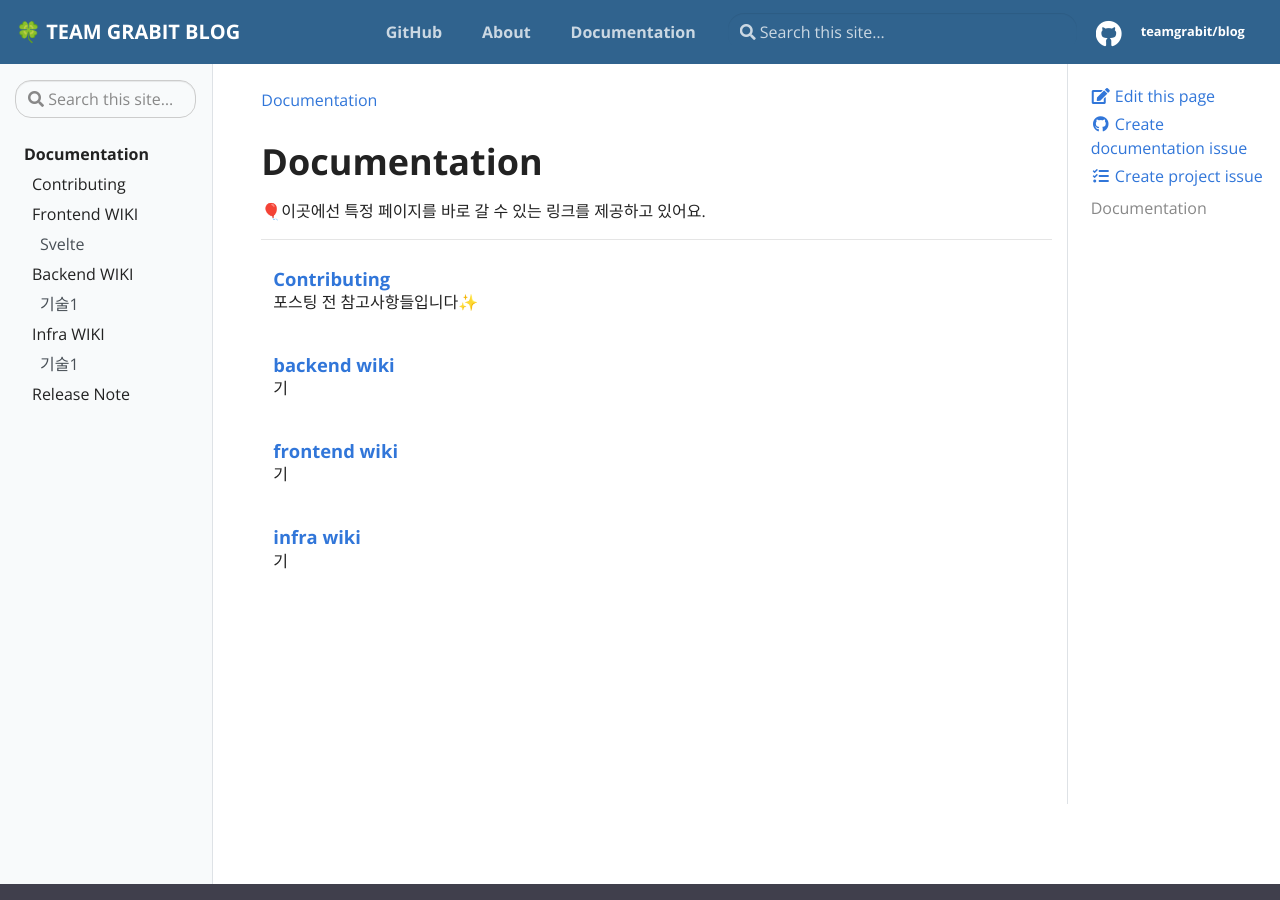
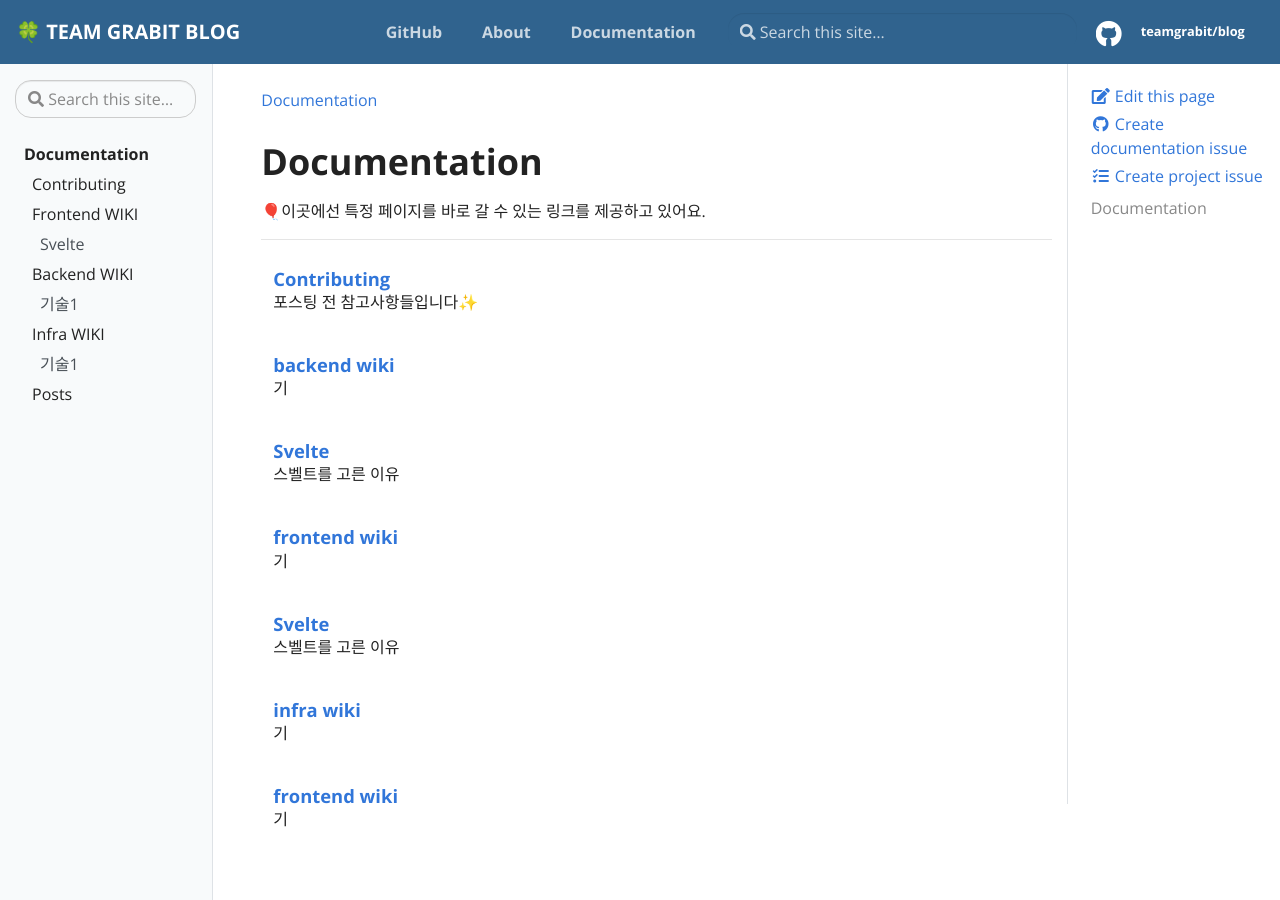
Before and after one commit to TeamGrabit/blog, a Jekyll site: the page built from pages/docs.md, in a window 1280 px wide and 900 px high. Built offline with Jekyll 4.4.1, drawn with Linux system fonts in a browser that asks for light colours.

Commit message:
헤더 설정 및 릴리즈노트 탭 변경

```diff
--- a/_data/toc.yml
+++ b/_data/toc.yml
@@ -18,8 +18,8 @@
       children:
         - title: 기술1
           url: "docs/infra/tech1"
-    - title: "Release Note"
-      url: "release-note"
+    - title: "Posts"
+      url: "posts"
 # - title: "Extras"
 #   url: "docs/extras"
 #   links:
--- a/_docs/backend/tech1.md
+++ b/_docs/backend/tech1.md
@@ -1 +1,8 @@
+---
+title: Svelte
+tags:
+ - svelte
+description: 스벨트를 고른 이유
+---
+
 gd
--- a/_docs/frontend/Svelte.md
+++ b/_docs/frontend/Svelte.md
@@ -1,3 +1,10 @@
+---
+title: Svelte
+tags:
+ - svelte
+description: 스벨트를 고른 이유
+---
+
 지금까지 저는 항상 React로 개발을 해왔습니다. 그런데 주변에서 React가 너무 느리다, 무겁다라고 하더라구요. 실제로도 React의 치명적인 단점으로 다른 프레임워크에 비해 너무 느리다는 것이 지적되기도 했구요. 그래서 이번에 한 프로젝트를 시작하면서 프론트엔드 프레임워크로 Svelte를 사용해보기로 했습니다. 3대 프론트엔드 프레임워크로 불리는 React, Vue.js, Angular를 두고 왜 Svelte를 선택했는지 차근차근 알아보도록 하겠습니다.
 
 ### Svelte에 대한 높은 관심과 만족도
--- a/_docs/infra/tech1.md
+++ b/_docs/infra/tech1.md
@@ -1 +1,9 @@
+---
+title: frontend wiki
+tags:
+ - jekyll
+ - github
+description: 기
+---
+
 gd
```
Also changed, not shown: _docs/frontend/tech1.md (deleted, +0 -1 lines), pages/news.md (+4 -4 lines).
